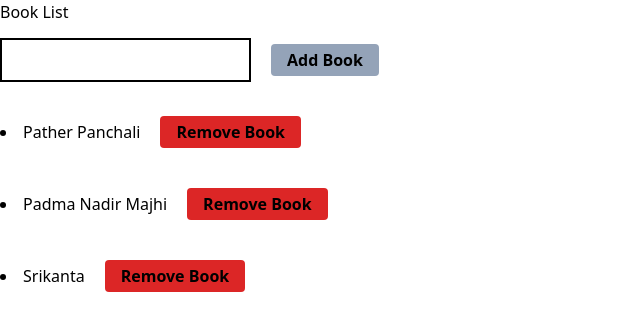
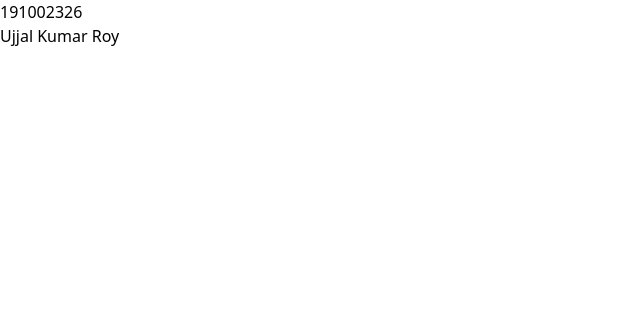
Before and after one commit to Ujjal-ENG/start-learn-react, a React (Create React App) app: page / in a window 1280 px wide. Shown: the top 330 px of the page, without its empty margins (0-640 px from the left). Built offline with nearby package versions, Linux system fonts and the light colour scheme.

Commit message:
added the prop driling

```diff
--- a/src/App.js
+++ b/src/App.js
@@ -1,10 +1,10 @@
 import React from 'react';
-import UseReducer from './HOOKS_USE-REDUCER/UseReducer';
+import ComponentA from './PROP-DRILING/ComponentA';
 
 const App = () => {
     return (
         <>
-            <UseReducer />
+            <ComponentA />
         </>
     );
 };
--- /dev/null
+++ b/src/PROP-DRILING/ComponentA.js
@@ -0,0 +1,16 @@
+import React, { useState } from 'react';
+import ComponentB from './ComponentB';
+
+const ComponentA = () => {
+    const [user, setUser] = useState({
+        id: 191002326,
+        name: 'Ujjal Kumar Roy'
+    });
+    return (
+        <div>
+            <ComponentB user={user} />
+        </div>
+    );
+};
+
+export default ComponentA;
--- /dev/null
+++ b/src/PROP-DRILING/ComponentB.js
@@ -0,0 +1,12 @@
+import React from 'react';
+import ComponentC from './ComponentC';
+
+const ComponentB = ({ user }) => {
+    return (
+        <div>
+            <ComponentC user={user} />
+        </div>
+    );
+};
+
+export default ComponentB;
--- /dev/null
+++ b/src/PROP-DRILING/ComponentC.js
@@ -0,0 +1,12 @@
+import React from 'react';
+import ComponentD from './ComponentD';
+
+const ComponentC = ({ user }) => {
+    return (
+        <div>
+            <ComponentD user={user} />
+        </div>
+    );
+};
+
+export default ComponentC;
--- /dev/null
+++ b/src/PROP-DRILING/ComponentD.js
@@ -0,0 +1,12 @@
+import React from 'react';
+
+const ComponentD = ({ user }) => {
+    return (
+        <div>
+            <h1>{user.id}</h1>
+            <h1>{user.name}</h1>
+        </div>
+    );
+};
+
+export default ComponentD;
```
